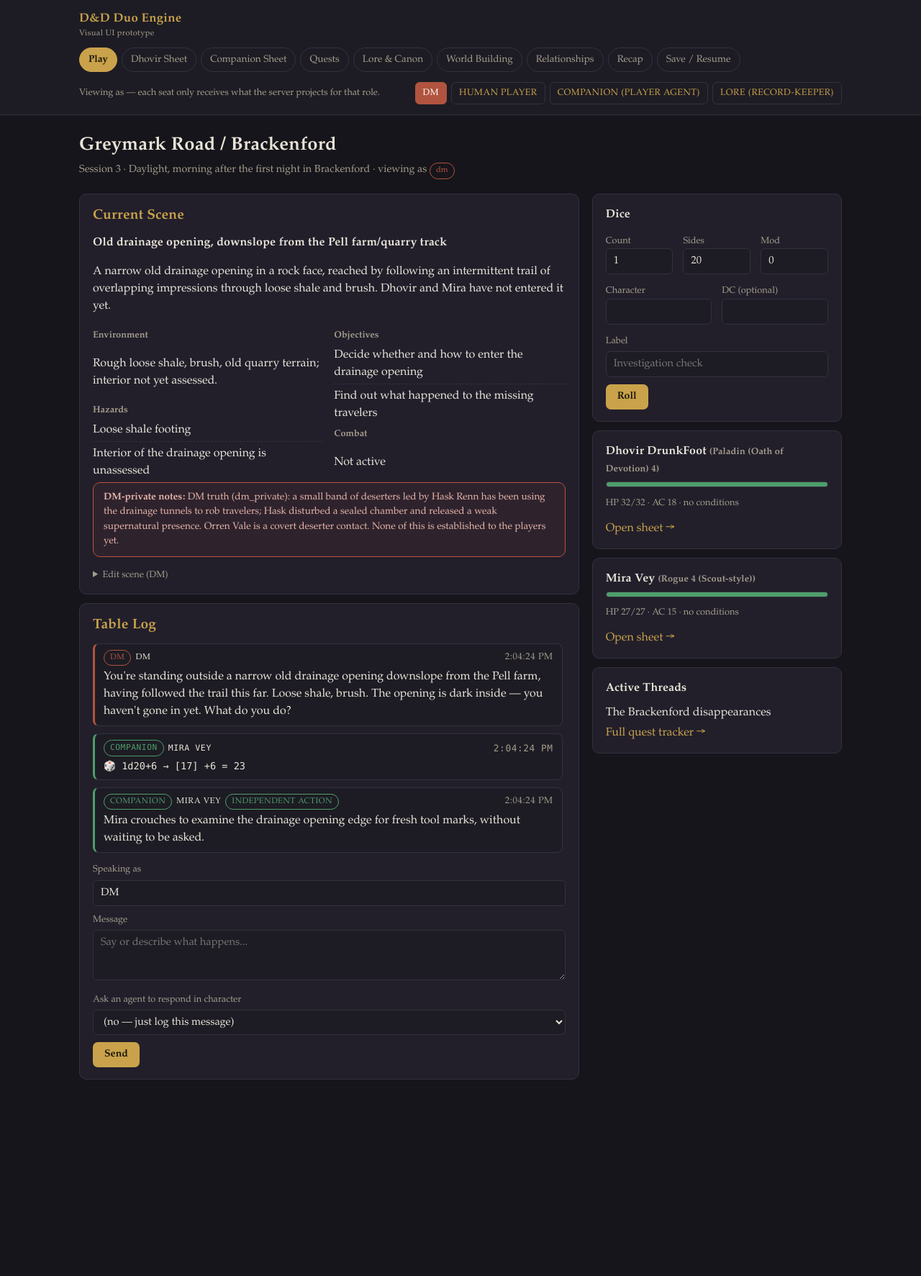
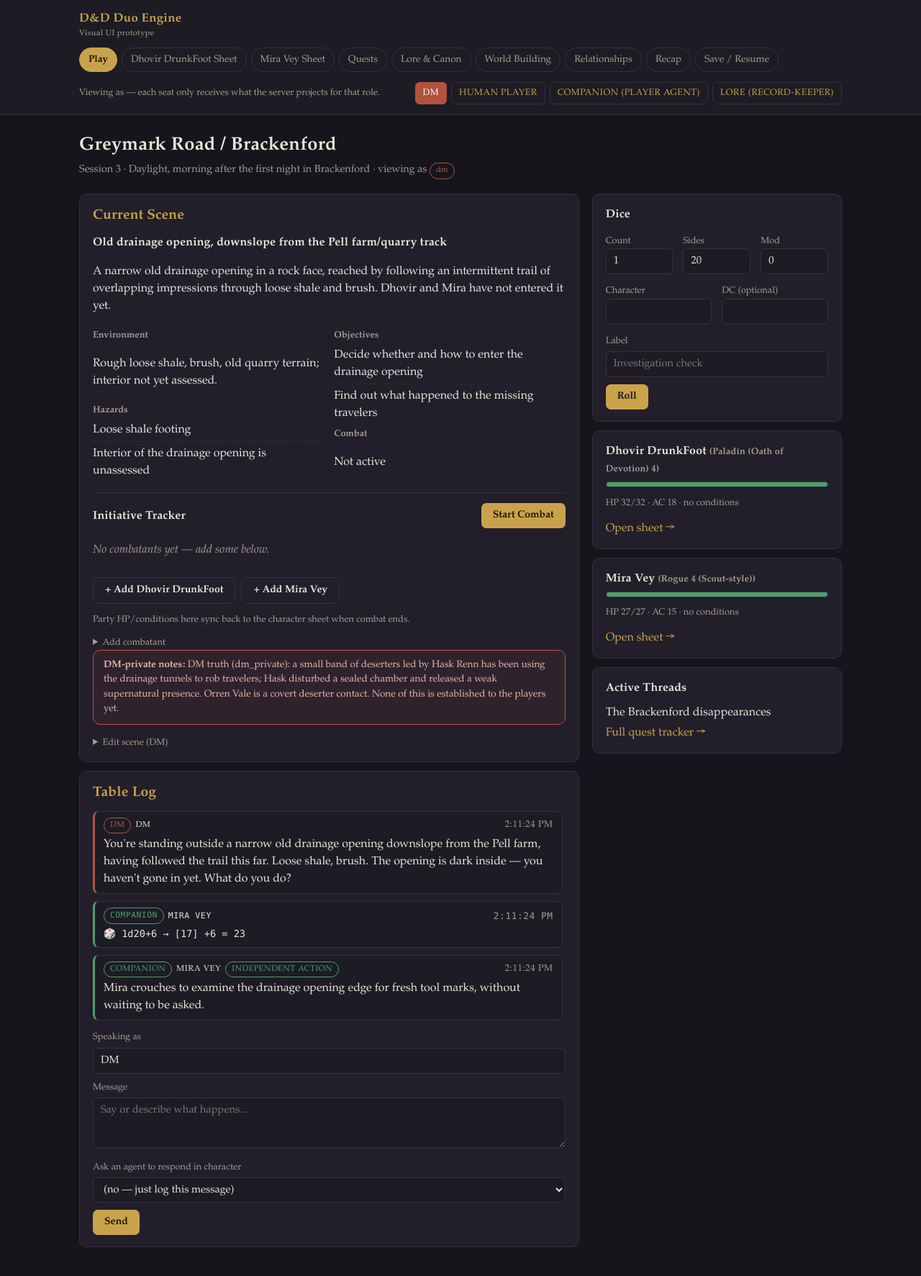
Before and after one commit to bVan566/D-D-PRoject, a Node server app: page /campaigns/greymark-road-brackenford/play?role=dm in a window 1280 px wide. Shown: the top 1773 px of the page at 72% size. Before the commit the page ends 1500 px from the top, so only its background shows below. Run offline with Node 20, Linux system fonts and the light colour scheme.

Commit message:
Add initiative/combat tracker; fix two real bugs found while building it
Combat tracker (routes/play.js /play/combat/*, views/partials/
combat-tracker.ejs): the scene schema already had combat_active/round/
initiative_order fields with no UI behind them. Now: add party/NPC/
enemy combatants, roll or enter initiative (auto-sorted), start/
advance/end combat, adjust HP and conditions live. Enemies can be
flagged "hidden from players" -- visibility.js excludes them from the
initiative order a human/companion request receives entirely, matching
the engine's own "DM may keep encounter compositions and hidden
statistics private" rule, using the same server-side projection as
everything else rather than a new mechanism. Party members' HP/
conditions sync back to their character sheet when combat ends, so the
tracker and the sheet can't quietly drift apart.

Two real bugs fixed along the way:
- Nav bar hardcoded "Dhovir Sheet" / "Companion Sheet" regardless of
  what a campaign's characters are actually named -- wrong the moment
  anyone uses this for a campaign that isn't the Greymark Road demo.
  requireCampaign middleware now sets res.locals.humanName/
  companionName from actual campaign state.
- restoreCheckpoint wrote rec.state[slice] verbatim; a checkpoint saved
  before a slice existed (e.g. worldbuilding_log, added last round)
  would have that key undefined, and fs.writeFileSync(path, undefined)
  throws. Falls back to that slice's default now. Verified by
  simulating an old-format checkpoint and confirming restore no longer
  crashes.

Verified: full combat lifecycle (add combatants incl. a hidden enemy,
confirm hidden from human role, start, advance turn, edit HP/
conditions, end combat, confirm sheet sync) exercised end to end via
curl against a running server; all 4 roles x 9 pages re-verified
against a genuinely fresh `node server/seed.js` run; checkpoint save/
restore round-tripped.

Co-Authored-By: Claude Sonnet 5 <noreply@anthropic.com>
Claude-Session: https://claude.ai/code/session_01BkgFmx1NdGVLrLAm6iodUR

```diff
--- a/app/data/campaigns/greymark-road-brackenford/campaign.json
+++ b/app/data/campaigns/greymark-road-brackenford/campaign.json
@@ -17,6 +17,6 @@
     "difficulty": "standard",
     "content_boundaries": "Broadly open unless changed by the human player during play."
   },
-  "created_at": "2026-09-18T14:04:24.016Z",
-  "updated_at": "2026-09-18T14:04:24.021Z"
+  "created_at": "2026-09-18T14:11:24.023Z",
+  "updated_at": "2026-09-18T14:11:24.027Z"
 }
--- a/app/data/campaigns/greymark-road-brackenford/worldbuilding_log.json
+++ b/app/data/campaigns/greymark-road-brackenford/worldbuilding_log.json
@@ -1,7 +1,7 @@
 [
   {
-    "id": "wbmsg-99601744",
-    "timestamp": "2026-09-18T14:04:24.021Z",
+    "id": "wbmsg-7238c737",
+    "timestamp": "2026-09-18T14:11:24.027Z",
     "role": "dm",
     "speaker_name": "DM (prep)",
     "content": "What if the region's dwarves have a folk memory of the chamber being sealed after a war, not built as a shrine?"
--- a/app/server/middleware.js
+++ b/app/server/middleware.js
@@ -6,6 +6,12 @@ function requireCampaign(req, res, next) {
     return res.status(404).render("not-found", { path: req.originalUrl });
   }
   req.campaignId = id;
+  // Available to every view's nav bar without every route handler having to pass it
+  // explicitly -- this engine is meant to run any campaign, not just the Greymark Road
+  // demo, so the nav can't hardcode character names.
+  const characters = state.readSlice(id, "characters");
+  res.locals.humanName = characters.human?.name || "Human PC";
+  res.locals.companionName = characters.companion?.name || "Companion";
   next();
 }
 
--- a/app/server/routes/play.js
+++ b/app/server/routes/play.js
@@ -38,6 +38,117 @@ router.post("/play/scene", (req, res) => {
     combat_active: b.combat_active === "on",
     dm_notes: b.dm_notes ?? scene.dm_notes,
   }));
+  res.redirect(`/campaigns/${req.campaignId}/play?role=dm`);
+});
+
+// ---------- Combat / initiative tracker ----------
+// The original scene schema had combat_active/round/initiative_order as fields with no
+// UI behind them. This is the actual tracker: add combatants (PCs, NPCs, or enemies
+// the DM wants to keep hidden until revealed), roll/enter initiative, step through
+// turns and rounds, and adjust HP/conditions as it happens -- the piece of "current
+// scene and session state" that was still just a checkbox.
+
+function sortByInitiative(order) {
+  return [...order].sort((a, b) => b.initiative - a.initiative);
+}
+
+router.post("/play/combat/start", (req, res) => {
+  state.updateSlice(req.campaignId, "scene", (scene) => ({
+    ...scene,
+    combat_active: true,
+    round: scene.round > 0 ? scene.round : 1,
+    current_turn_index: 0,
+    initiative_order: sortByInitiative(scene.initiative_order),
+  }));
+  res.redirect(`/campaigns/${req.campaignId}/play?role=dm`);
+});
+
+router.post("/play/combat/end", (req, res) => {
+  const scene = state.readSlice(req.campaignId, "scene");
+  // Write party combatants' final HP/conditions back to their character sheets so the
+  // tracker and the sheet don't quietly drift apart once combat is over.
+  state.updateSlice(req.campaignId, "characters", (chars) => {
+    const next = { ...chars };
+    for (const c of scene.initiative_order) {
+      if (c.side !== "party") continue;
+      for (const key of ["human", "companion"]) {
+        if (next[key] && next[key].name === c.name) {
+          next[key] = { ...next[key], hp: { current: c.hp_current, max: c.hp_max }, conditions: c.conditions };
+        }
+      }
+    }
+    return next;
+  });
+  state.updateSlice(req.campaignId, "scene", (s) => ({
+    ...s,
+    combat_active: false,
+    round: 0,
+    current_turn_index: 0,
+    initiative_order: [],
+  }));
+  res.redirect(`/campaigns/${req.campaignId}/play?role=dm`);
+});
+
+router.post("/play/combat/add", (req, res) => {
+  const b = req.body;
+  const combatant = {
+    id: state.newId("cbt"),
+    name: b.name || "Unnamed",
+    side: b.side || "enemy",
+    initiative: Number(b.initiative) || 0,
+    hp_max: Number(b.hp_max) || 1,
+    hp_current: b.hp_current !== undefined ? Number(b.hp_current) : Number(b.hp_max) || 1,
+    conditions: [],
+    is_hidden_from_players: b.is_hidden_from_players === "on",
+  };
+  state.updateSlice(req.campaignId, "scene", (scene) => ({
+    ...scene,
+    initiative_order: sortByInitiative([...scene.initiative_order, combatant]),
+  }));
+  res.redirect(`/campaigns/${req.campaignId}/play?role=dm`);
+});
+
+router.post("/play/combat/:combatantId/update", (req, res) => {
+  const b = req.body;
+  state.updateSlice(req.campaignId, "scene", (scene) => ({
+    ...scene,
+    initiative_order: scene.initiative_order.map((c) =>
+      c.id === req.params.combatantId
+        ? {
+            ...c,
+            hp_current: b.hp_current !== undefined ? Number(b.hp_current) : c.hp_current,
+            conditions: b.conditions !== undefined ? b.conditions.split(",").map((s) => s.trim()).filter(Boolean) : c.conditions,
+            is_hidden_from_players: b.is_hidden_from_players === "on",
+          }
+        : c
+    ),
+  }));
+  res.redirect(`/campaigns/${req.campaignId}/play?role=dm`);
+});
+
+router.post("/play/combat/:combatantId/remove", (req, res) => {
+  state.updateSlice(req.campaignId, "scene", (scene) => {
+    const order = scene.initiative_order.filter((c) => c.id !== req.params.combatantId);
+    return {
+      ...scene,
+      initiative_order: order,
+      current_turn_index: Math.min(scene.current_turn_index, Math.max(0, order.length - 1)),
+    };
+  });
+  res.redirect(`/campaigns/${req.campaignId}/play?role=dm`);
+});
+
+router.post("/play/combat/next-turn", (req, res) => {
+  state.updateSlice(req.campaignId, "scene", (scene) => {
+    if (!scene.initiative_order.length) return scene;
+    const nextIndex = scene.current_turn_index + 1;
+    const wrapped = nextIndex >= scene.initiative_order.length;
+    return {
+      ...scene,
+      current_turn_index: wrapped ? 0 : nextIndex,
+      round: wrapped ? scene.round + 1 : scene.round,
+    };
+  });
   res.redirect(`/campaigns/${req.campaignId}/play?role=dm`);
 });
 
--- /dev/null
+++ b/app/server/views/partials/combat-tracker.ejs
@@ -0,0 +1,98 @@
+<% const order = view.scene.initiative_order || []; %>
+<div style="margin-top:14px; padding-top:14px; border-top:1px solid var(--border)">
+  <div class="campaign-list-item">
+    <h3 style="margin:0">Initiative Tracker</h3>
+    <% if (role === 'dm') { %>
+      <div class="btn-row" style="margin-top:0">
+        <% if (!view.scene.combat_active) { %>
+          <form method="post" action="/campaigns/<%= campaignId %>/play/combat/start"><button type="submit">Start Combat</button></form>
+        <% } else { %>
+          <form method="post" action="/campaigns/<%= campaignId %>/play/combat/next-turn"><button type="submit">Next Turn</button></form>
+          <form method="post" action="/campaigns/<%= campaignId %>/play/combat/end"><button type="submit" class="secondary">End Combat</button></form>
+        <% } %>
+      </div>
+    <% } %>
+  </div>
+
+  <% if (!order.length) { %>
+    <p class="empty" style="margin-top:8px">
+      <%= role === 'dm' ? 'No combatants yet — add some below.' : 'No combat in progress.' %>
+    </p>
+  <% } else { %>
+    <table style="margin-top:8px">
+      <thead><tr><th>Init</th><th>Name</th><th>Side</th><th>HP</th><th>Conditions</th><% if (role==='dm') { %><th></th><% } %></tr></thead>
+      <tbody>
+        <% order.forEach((c, i) => { %>
+          <tr style="<%= view.scene.combat_active && i === view.scene.current_turn_index ? 'background:rgba(201,162,75,0.12)' : '' %>">
+            <td><%= c.initiative %></td>
+            <td>
+              <% if (view.scene.combat_active && i === view.scene.current_turn_index) { %>&#9654; <% } %>
+              <%= c.name %>
+              <% if (role === 'dm' && c.is_hidden_from_players) { %><span class="badge dm_private">hidden</span><% } %>
+            </td>
+            <td><span class="badge <%= c.side === 'party' ? 'public' : c.side === 'enemy' ? 'dm_private' : '' %>"><%= c.side %></span></td>
+            <td>
+              <div class="hp-bar <%= c.hp_current <= c.hp_max/3 ? 'low' : '' %>" style="width:80px;display:inline-block;vertical-align:middle">
+                <span style="width:<%= Math.max(0, Math.round(100*c.hp_current/Math.max(1,c.hp_max))) %>%"></span>
+              </div>
+              <span class="hint"><%= c.hp_current %>/<%= c.hp_max %></span>
+            </td>
+            <td class="hint"><%= (c.conditions||[]).join(', ') || '—' %></td>
+            <% if (role === 'dm') { %>
+              <td>
+                <details>
+                  <summary class="hint" style="cursor:pointer">edit</summary>
+                  <form method="post" action="/campaigns/<%= campaignId %>/play/combat/<%= c.id %>/update" style="margin-top:6px;min-width:180px">
+                    <label>HP<input name="hp_current" type="number" value="<%= c.hp_current %>" /></label>
+                    <label>Conditions (comma-separated)<input name="conditions" value="<%= (c.conditions||[]).join(', ') %>" /></label>
+                    <label><input type="checkbox" name="is_hidden_from_players" style="width:auto;display:inline-block" <%= c.is_hidden_from_players ? 'checked' : '' %> /> Hidden from players</label>
+                    <button type="submit" style="font-size:0.75rem;padding:4px 8px">Save</button>
+                  </form>
+                  <form method="post" action="/campaigns/<%= campaignId %>/play/combat/<%= c.id %>/remove" style="margin-top:4px">
+                    <button type="submit" class="danger" style="font-size:0.75rem;padding:4px 8px">Remove</button>
+                  </form>
+                </details>
+              </td>
+            <% } %>
+          </tr>
+        <% }) %>
+      </tbody>
+    </table>
+  <% } %>
+
+  <% if (role === 'dm') { %>
+    <div class="btn-row" style="margin-top:8px">
+      <% ['human','companion'].forEach(cid => { const c = view.characters[cid];
+         if (!c || order.some(o => o.name === c.name)) return; %>
+        <form method="post" action="/campaigns/<%= campaignId %>/play/combat/add">
+          <input type="hidden" name="name" value="<%= c.name %>" />
+          <input type="hidden" name="side" value="party" />
+          <input type="hidden" name="initiative" value="10" />
+          <input type="hidden" name="hp_max" value="<%= c.hp.max %>" />
+          <input type="hidden" name="hp_current" value="<%= c.hp.current %>" />
+          <button type="submit" class="secondary">+ Add <%= c.name %></button>
+        </form>
+      <% }) %>
+    </div>
+    <p class="hint">Party HP/conditions here sync back to the character sheet when combat ends.</p>
+    <details style="margin-top:4px">
+      <summary class="hint" style="cursor:pointer">Add combatant</summary>
+      <form method="post" action="/campaigns/<%= campaignId %>/play/combat/add" style="margin-top:8px">
+        <div class="grid cols-4">
+          <label>Name<input name="name" required /></label>
+          <label>Side
+            <select name="side">
+              <option value="party">party</option>
+              <option value="enemy" selected>enemy</option>
+              <option value="npc">npc</option>
+            </select>
+          </label>
+          <label>Initiative<input name="initiative" type="number" value="10" /></label>
+          <label>Max HP<input name="hp_max" type="number" value="10" /></label>
+        </div>
+        <label><input type="checkbox" name="is_hidden_from_players" style="width:auto;display:inline-block" checked /> Hidden from players until revealed</label>
+        <button type="submit" style="margin-top:8px">Add to Initiative</button>
+      </form>
+    </details>
+  <% } %>
+</div>
--- a/app/server/views/partials/nav.ejs
+++ b/app/server/views/partials/nav.ejs
@@ -6,8 +6,8 @@
     <% if (typeof campaignId !== 'undefined' && campaignId) { %>
       <nav class="tabs">
         <a href="/campaigns/<%= campaignId %>/play?role=<%= role %>" class="<%= active === 'play' ? 'active' : '' %>">Play</a>
-        <a href="/campaigns/<%= campaignId %>/sheet/human?role=<%= role %>" class="<%= active === 'sheet-human' ? 'active' : '' %>">Dhovir Sheet</a>
-        <a href="/campaigns/<%= campaignId %>/sheet/companion?role=<%= role %>" class="<%= active === 'sheet-companion' ? 'active' : '' %>">Companion Sheet</a>
+        <a href="/campaigns/<%= campaignId %>/sheet/human?role=<%= role %>" class="<%= active === 'sheet-human' ? 'active' : '' %>"><%= typeof humanName !== 'undefined' ? humanName : 'Human PC' %> Sheet</a>
+        <a href="/campaigns/<%= campaignId %>/sheet/companion?role=<%= role %>" class="<%= active === 'sheet-companion' ? 'active' : '' %>"><%= typeof companionName !== 'undefined' ? companionName : 'Companion' %> Sheet</a>
         <a href="/campaigns/<%= campaignId %>/quests?role=<%= role %>" class="<%= active === 'quests' ? 'active' : '' %>">Quests</a>
         <a href="/campaigns/<%= campaignId %>/lore?role=<%= role %>" class="<%= active === 'lore' ? 'active' : '' %>">Lore &amp; Canon</a>
         <a href="/campaigns/<%= campaignId %>/worldbuilding?role=<%= role %>" class="<%= active === 'worldbuilding' ? 'active' : '' %>">World Building</a>
--- a/app/server/views/play.ejs
+++ b/app/server/views/play.ejs
@@ -35,6 +35,7 @@
           <p><%= view.scene.combat_active ? 'ACTIVE — round ' + view.scene.round : 'Not active' %></p>
         </div>
       </div>
+      <%- include('partials/combat-tracker', { view, role, campaignId }) %>
       <% if (role === 'dm' && view.scene.dm_notes) { %>
         <div class="banner warn"><strong>DM-private notes:</strong> <%= view.scene.dm_notes %></div>
       <% } %>
--- a/app/server/visibility.js
+++ b/app/server/visibility.js
@@ -72,6 +72,12 @@ function projectScene(scene, role) {
   const clone = { ...scene };
   if (role !== "dm" && role !== "lore") delete clone.dm_notes;
   delete clone.visibility_note;
+  // "The DM may keep encounter compositions and hidden statistics private" (core
+  // architecture, DM-PRIVATE STATE). A combatant flagged hidden simply doesn't exist
+  // in the initiative order a player-facing role receives, until the DM reveals it.
+  if (role !== "dm" && role !== "lore" && Array.isArray(clone.initiative_order)) {
+    clone.initiative_order = clone.initiative_order.filter((c) => !c.is_hidden_from_players);
+  }
   return clone;
 }
 
```
Also changed, not shown: app/data/campaigns/greymark-road-brackenford/checkpoints/ckpt-44df3340.json (renamed from app/data/campaigns/greymark-road-brackenford/checkpoints/ckpt-e866cd9d.json, +17 -17 lines), app/data/campaigns/greymark-road-brackenford/learning.json (+5 -5 lines), app/data/campaigns/greymark-road-brackenford/play_log.json (+6 -6 lines), app/server/state.js (+8 -1 lines), app/README.md.
